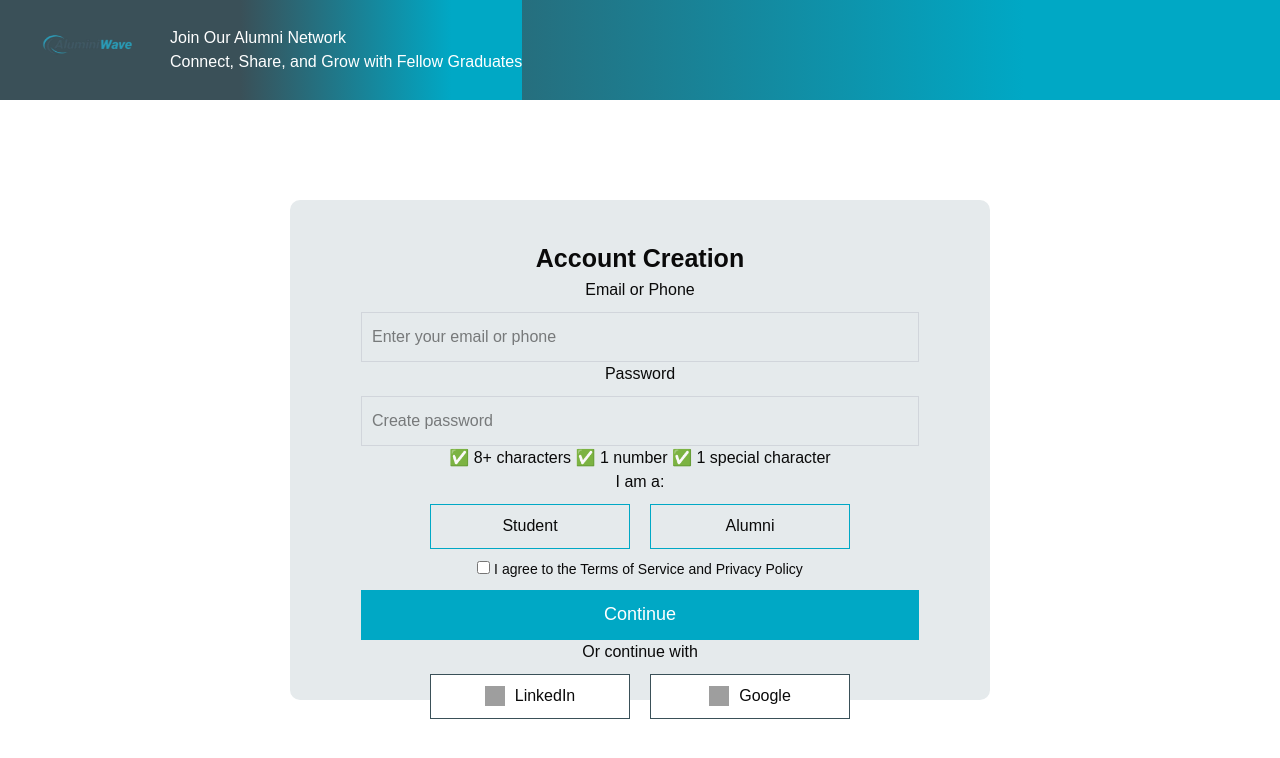
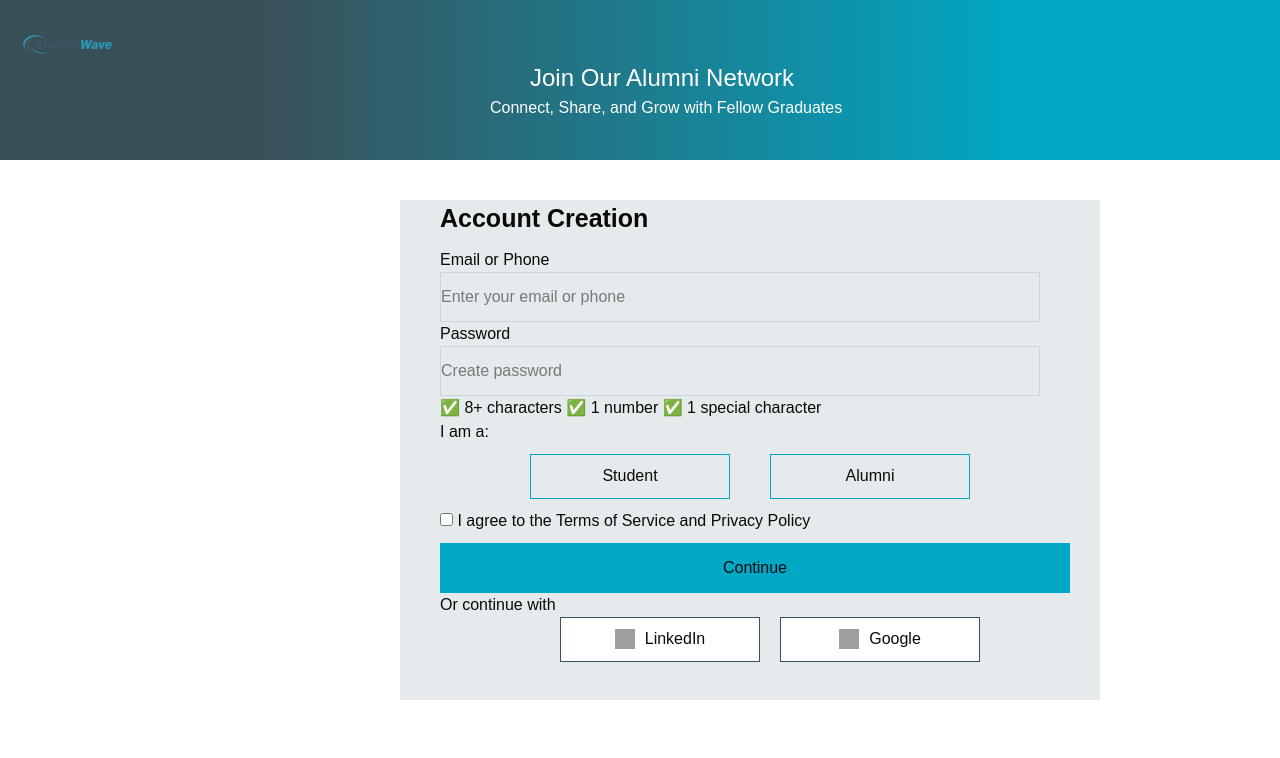
Before and after one commit to ShehaanN/AluminiWave, a React (Vite) app: page / in a window 1280 px wide. Shown: the top 758 px of the page. Built offline with nearby package versions, Linux system fonts and the light colour scheme; grey boxes are pictures that could not be loaded; a web font is replaced by a local one.

Commit message:
Update Login.css

```diff
--- a/src/components/Login/Login.css
+++ b/src/components/Login/Login.css
@@ -10,9 +10,6 @@
 .header {
   background: linear-gradient(to right, #3a5058 20%, #00a8c5 80%);
   height: 100px;
-  display: flex;
-  align-items: center;
-  padding-left: 20px;
 }
 
 .header img {
@@ -22,34 +19,35 @@
 
 .headerTopic {
   background: linear-gradient(to right, #3a5058 20%, #00a8c5 80%);
-  margin-left: 20px;
+  margin-top: -40px;
+  padding-left: 490px;
   height: 100px;
-  display: flex;
-  flex-direction: column;
-  justify-content: center;
 }
 
-.headerTopic h1,
 .headerTopic p {
-  color: #ffffff;
+  margin-right: 200px;
+  color: #FFFFFF;
+}
+
+.header h1 {
+  color: #FFFFFF;
+  font-size: 24px;
+  padding-left: 40px;
 }
 
 .loginInfo {
   background: #e5eaec;
   width: 700px;
   height: 500px;
-  margin: 100px auto;
-  padding: 40px;
-  text-align: center;
-  border-radius: 10px;
+  margin-left: 400px;
+  margin-top: 100px;
+  padding-left: 40px;
 }
 
 .info input {
   border: 1px solid #D1D5DB;
-  width: 90%;
+  width: 600px;
   height: 50px;
-  padding: 10px;
-  margin-top: 10px;
 }
 
 .loginInfo .creation {
@@ -57,46 +55,48 @@
   font-weight: 800;
 }
 
+.info {
+  padding-top: 10px;
+}
+
 .buttons {
   display: flex;
-  justify-content: center;
-  gap: 20px;
-  margin-top: 10px;
+  gap: 40px;
+  padding-left: 90px;
 }
 
 .buttons button {
   border: 1px solid #00a8c5;
   width: 200px;
   height: 45px;
+  margin-top: 10px;
 }
 
 .continue-btn {
   border: 1px solid #00a8c5;
-  width: 90%;
+  width: 630px;
   background: #00a8c5;
   height: 50px;
-  color: white;
-  font-size: 18px;
   margin-top: 10px;
 }
 
 .terms {
-  margin-top: 10px;
-  font-size: 14px;
+  padding-top: 10px;
 }
 
+/* Updated Social Buttons CSS */
 .social-buttons {
   display: flex;
-  justify-content: center;
+  justify-content: center; /* Centers buttons horizontally */
   gap: 20px;
-  margin-top: 10px;
+  padding-left: 0; /* Removes extra padding */
 }
 
 .social-buttons button {
   display: flex;
-  align-items: center;
-  justify-content: center;
-  gap: 10px;
+  align-items: center; /* Centers items vertically */
+  justify-content: center; /* Centers items horizontally */
+  gap: 10px; /* Space between icon and text */
   width: 200px;
   height: 45px;
   border: 1px solid #3a5058;
```
